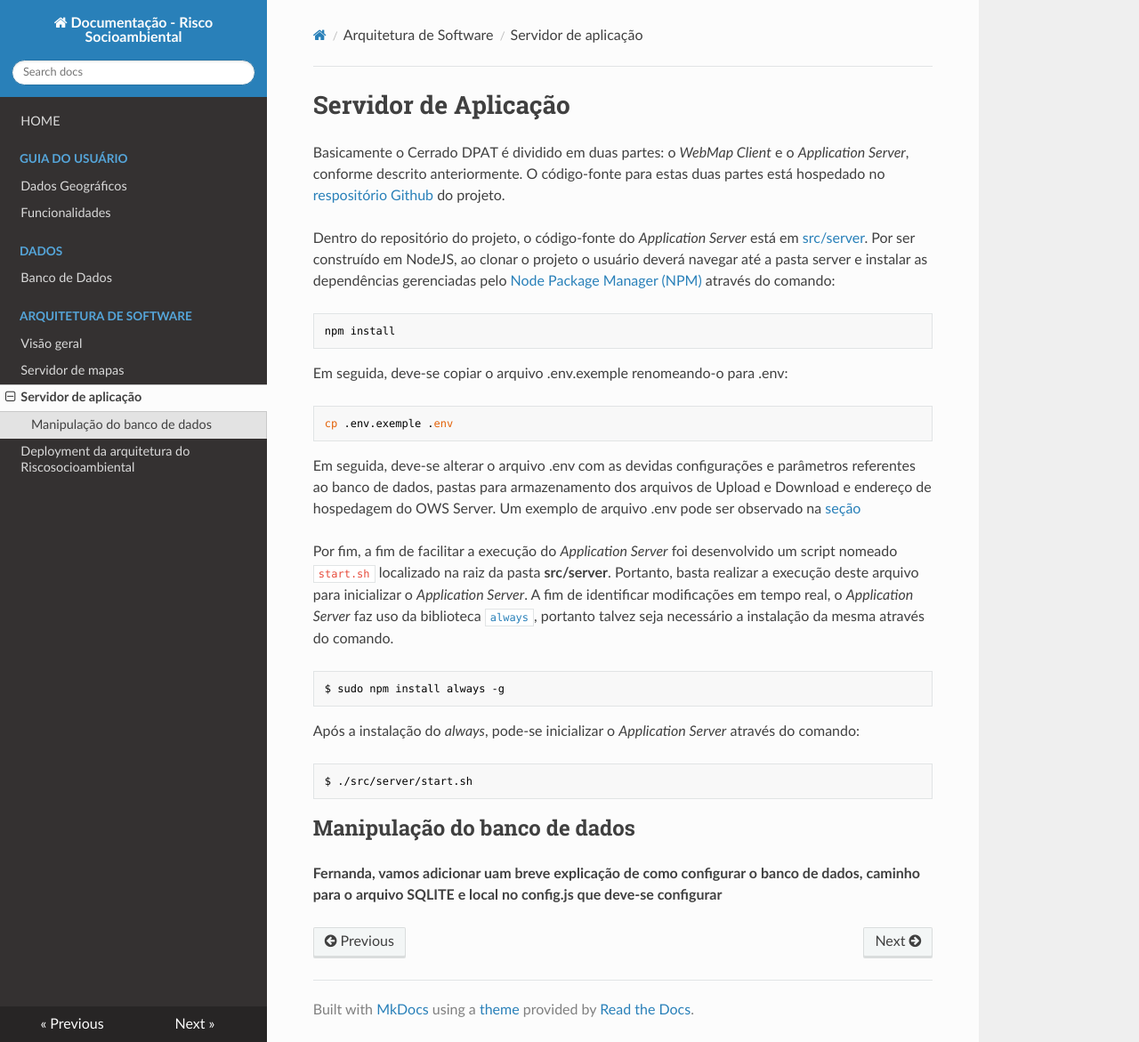
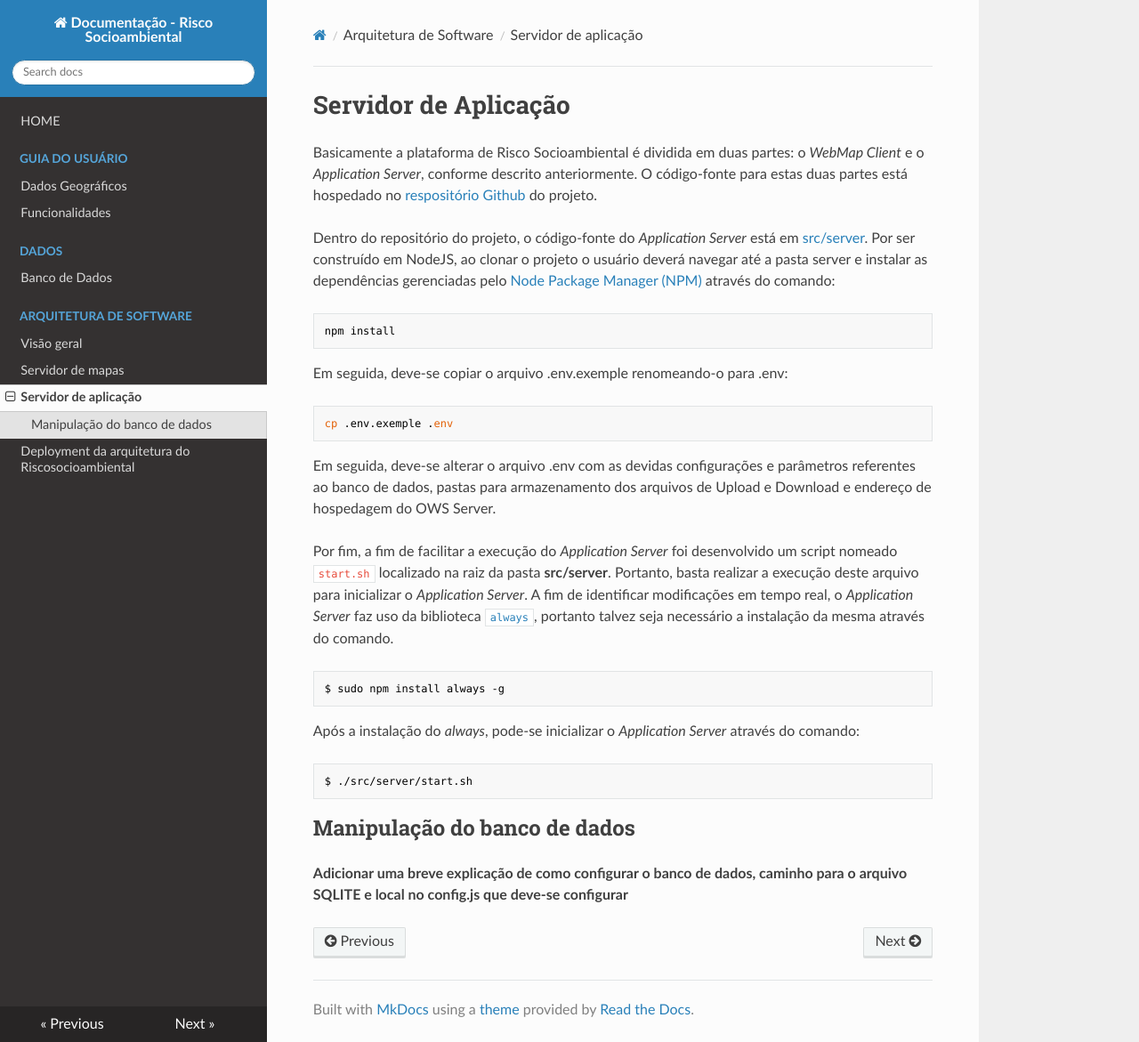
Before and after one commit to lapig-ufg/riscosocioambiental, an MkDocs documentation site: the page built from doc/docs/02-arq_servidor_de_aplicacao.md, in a window 1280 px wide and 1171 px high. Shown: the whole window at 89% size. Built offline with MkDocs 1.6.1, drawn with Linux system fonts in a browser that asks for light colours; nearby versions of some CDN libraries.

````diff
--- a/doc/docs/02-arq_servidor_de_aplicacao.md
+++ b/doc/docs/02-arq_servidor_de_aplicacao.md
@@ -1,9 +1,9 @@
 # Servidor de Aplicação
 
-Basicamente o Cerrado DPAT é dividido em duas partes: o *WebMap Client* e o *Application Server*, conforme descrito anteriormente. O código-fonte para estas duas partes está hospedado no [respositório Github](https://github.com/lapig-ufg/d-pat) do projeto.
+Basicamente a plataforma de Risco Socioambiental é dividida em duas partes: o *WebMap Client* e o *Application Server*, conforme descrito anteriormente. O código-fonte para estas duas partes está hospedado no [respositório Github](https://github.com/lapig-ufg/riscosocioambiental) do projeto.
 
 
-Dentro do repositório do projeto, o código-fonte do *Application Server* está em [src/server](https://github.com/lapig-ufg/d-pat/tree/master/src/server). Por ser construído em NodeJS, ao clonar o projeto o usuário deverá navegar até a pasta server e instalar as dependências gerenciadas pelo [Node Package Manager (NPM)](https://www.npmjs.com/) através do comando:
+Dentro do repositório do projeto, o código-fonte do *Application Server* está em [src/server](https://github.com/lapig-ufg/riscosocioambiental/tree/master/server). Por ser construído em NodeJS, ao clonar o projeto o usuário deverá navegar até a pasta server e instalar as dependências gerenciadas pelo [Node Package Manager (NPM)](https://www.npmjs.com/) através do comando:
 
 ```
 npm install
@@ -15,7 +15,8 @@ Em seguida, deve-se copiar o arquivo .env.exemple renomeando-o para .env:
 cp .env.exemple .env
 ```
 
-Em seguida, deve-se alterar o arquivo .env com as devidas configurações e parâmetros referentes ao banco de dados, pastas para armazenamento dos arquivos de Upload e Download e endereço de hospedagem do OWS Server. Um exemplo de arquivo .env pode ser observado na [seção](/02-arq_execucao_dpat/#execucao-da-aplicacao-cerrado-dpat)
+Em seguida, deve-se alterar o arquivo .env com as devidas configurações e parâmetros referentes ao banco de dados, pastas para armazenamento dos arquivos de Upload e Download e endereço de hospedagem do OWS Server.
+<!-- Um exemplo de arquivo .env pode ser observado na [seção](/02-arq_execucao_dpat/#execucao-da-aplicacao-cerrado-dpat) -->
 
 Por fim, a fim de facilitar a execução do *Application Server* foi desenvolvido um script nomeado `start.sh` localizado na raiz da pasta **src/server**. Portanto, basta realizar a execução deste arquivo para inicializar o *Application Server*. A fim de identificar modificações em tempo real, o *Application Server* faz uso da biblioteca [`always`](https://www.npmjs.com/package/always), portanto talvez seja necessário a instalação da mesma através do comando.
 
@@ -33,7 +34,7 @@ $ ./src/server/start.sh
 
 ## Manipulação do banco de dados
 
-**Fernanda, vamos adicionar uam breve explicação de como configurar o banco de dados, caminho para o arquivo SQLITE e local no config.js que deve-se configurar**
+**Adicionar uma breve explicação de como configurar o banco de dados, caminho para o arquivo SQLITE e local no config.js que deve-se configurar**
 
 <!-- Para facilitar a criação de serviços que fazem uso de consultas ao banco de dados foi criado um *middleware* nomeado [`dataInjector.js`](https://github.com/lapig-ufg/d-pat/blob/master/src/server/middleware/data-injector.js) que cria um *pool* de conexões para execução de diversas *queries* simultâneas.
 
@@ -47,7 +48,7 @@ Portanto, todas as URLs deverão ser criadas no seguinte padrão:
 
 ## Como criar um novo serviço
 
-**Fernanda, vamos descrever como criar um service que acessa ao SQLite, praticamente uam descrição com exemplo do Controller e no Routes do que vamos trazer do LapigMaps para o server do Risco**
+**Descrever como criar um service que acessa ao SQLite, praticamente uam descrição com exemplo do Controller e no Routes do que vamos trazer do LapigMaps para o server do Risco**
 
  <!---
  O *Application Server* possui três pastas que armazenam os principais arquivos que permitem a disponibilização de um novo serviço ao Cerrado DPAT:
````
Also changed, not shown: doc/docs/02-arq_geral.md (+3 -5 lines), doc/docs/02-arq_servidor_de_mapas.md (+1 -5 lines).
